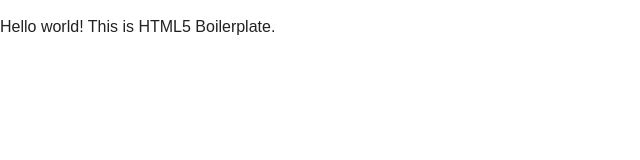
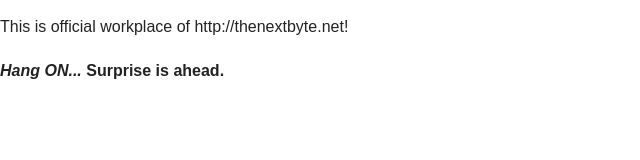
Before and after one commit to nikhiljain08/thenextbyte, a plain HTML site: page index.html in a window 1280 px wide. Shown: the whole page, without its empty margins (0-640 px from the left). Drawn offline with nearby package versions, Linux system fonts and the light colour scheme.

Commit message:
few changes

```diff
--- a/index.html
+++ b/index.html
@@ -22,7 +22,8 @@
         <![endif]-->
 
         <!-- Add your site or application content here -->
-        <p>Hello world! This is HTML5 Boilerplate.</p>
+        <p>This is official workplace of http://thenextbyte.net!</p>
+        <h4><i>Hang ON... </i>Surprise is ahead.</h4>
 
         <script src="//ajax.googleapis.com/ajax/libs/jquery/1.10.2/jquery.min.js"></script>
         <script>window.jQuery || document.write('<script src="js/vendor/jquery-1.10.2.min.js"><\/script>')</script>
```
Also changed, not shown: 3 other files.
